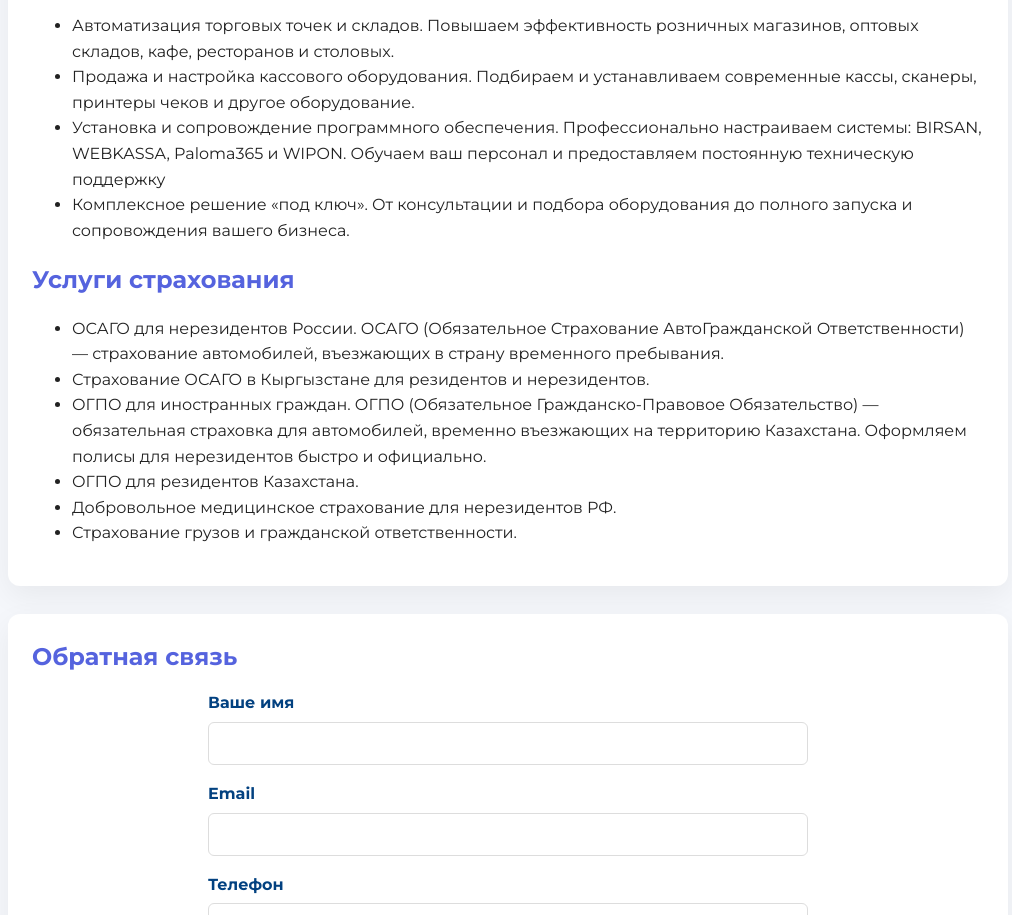
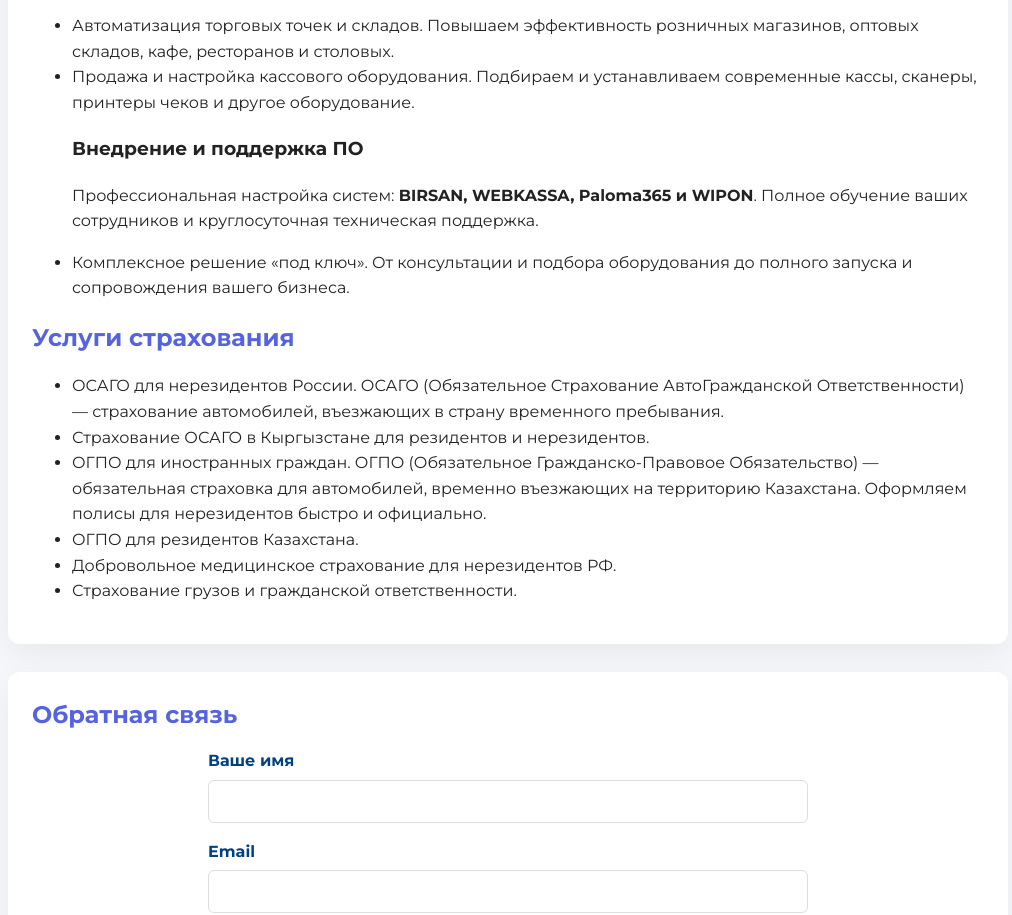
Before and after one commit to Abdusamat69/bisen-website, a plain HTML site: page index.html in a window 1280 px wide. Shown: the part 899-1814 px from the top of the page, without its empty margins (132-1144 px from the left). Drawn offline with Linux system fonts and the light colour scheme; no server answers.

Commit message:
Update index.html

```diff
--- a/index.html
+++ b/index.html
@@ -127,8 +127,9 @@
 Повышаем эффективность розничных магазинов, оптовых складов, кафе, ресторанов и столовых.</li>
         <li>Продажа и настройка кассового оборудования.
 Подбираем и устанавливаем современные кассы, сканеры, принтеры чеков и другое оборудование.</li>
-        <li>Установка и сопровождение программного обеспечения.
-Профессионально настраиваем системы: BIRSAN, WEBKASSA, Paloma365 и WIPON. Обучаем ваш персонал и предоставляем постоянную техническую поддержку</li>
+       <h3>Внедрение и поддержка ПО</h3>
+<p>Профессиональная настройка систем: <strong>BIRSAN, WEBKASSA, Paloma365 и WIPON</strong>.
+Полное обучение ваших сотрудников и круглосуточная техническая поддержка.</p>
         <li>Комплексное решение «под ключ».
 От консультации и подбора оборудования до полного запуска и сопровождения вашего бизнеса.</li>
       </ul>
```
